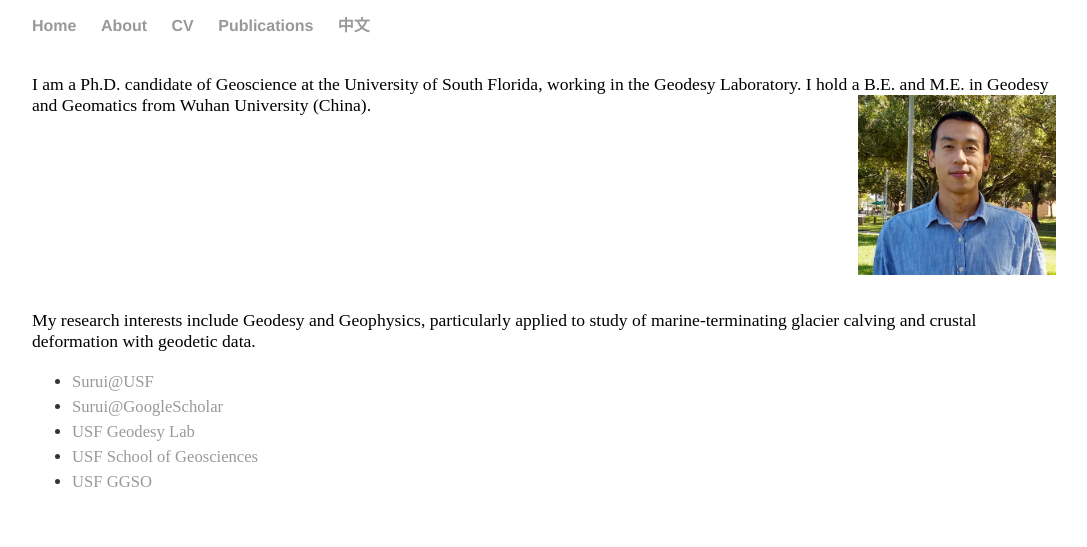
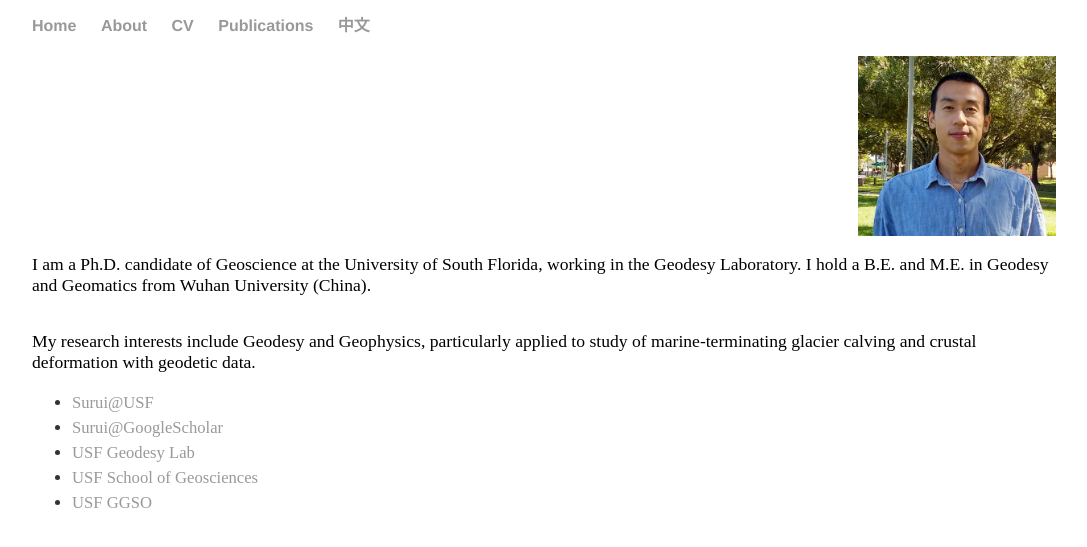
Before and after one commit to suruixie/suruixie.github.io, a Jekyll site: the page built from about/index.html, in a window 1280 px wide. Shown: the top 547 px of the page, without its empty margins (96-1183 px from the left). Built offline with Jekyll 4.4.1, drawn with Linux system fonts in a browser that asks for light colours.

Commit message:
Update index.html

```diff
--- a/about/index.html
+++ b/about/index.html
@@ -4,9 +4,9 @@
 ---
 
 <body>
+	<img src="../images/Surui_2018.jpg" height="180" align="right"/>
 	<div class="sideText">
-		<p>I am a Ph.D. candidate of Geoscience at the University of South Florida, working in the Geodesy Laboratory. I hold a B.E. and M.E. in Geodesy and Geomatics from Wuhan University (China). 		<img height="180" src="../images/Surui_2018.jpg" align="right"/>
-</p>
+		<p>I am a Ph.D. candidate of Geoscience at the University of South Florida, working in the Geodesy Laboratory. I hold a B.E. and M.E. in Geodesy and Geomatics from Wuhan University (China).</p>
 		<p>My research interests include Geodesy and Geophysics, particularly applied to study of marine-terminating glacier calving and crustal deformation with geodetic data.</p>
 		<ul class="contacts">
 			<li style="font-size:0.8em;"><a href="http://hennarot.forest.usf.edu/main/depts/geosci/students/suruixie/">Surui@USF</a></li>
```
